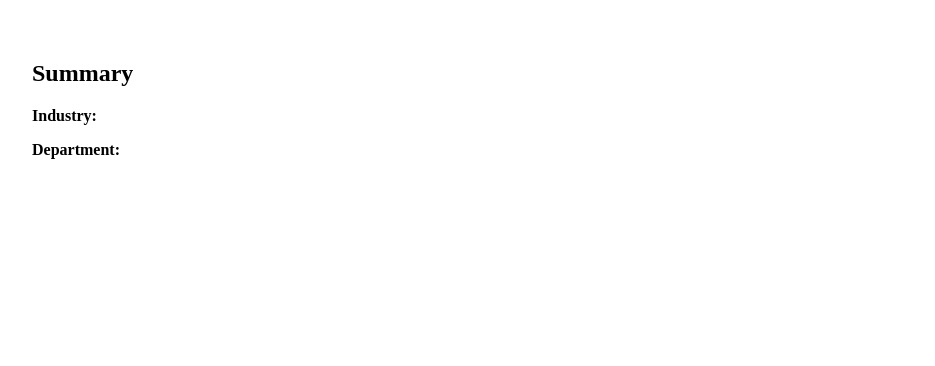
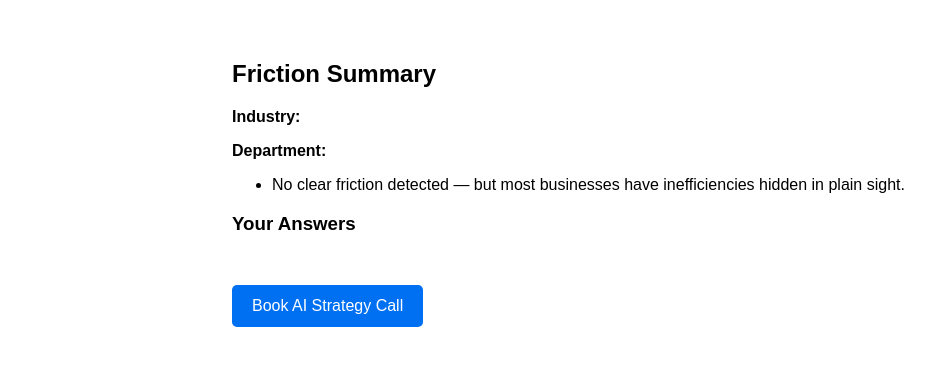
Before and after one commit to 808donm/friction-finder-webapp, a Next.js app: page /summary in a window 1280 px wide. Shown: the top 366 px of the page, without its empty margins (8-943 px from the left). Built offline with nearby package versions, Linux system fonts and the light colour scheme.

Commit message:
Add files via upload

```diff
--- a/pages/summary.js
+++ b/pages/summary.js
@@ -1,5 +1,5 @@
+
 import { useRouter } from 'next/router';
-
 
 export default function Summary() {
   const router = useRouter();
@@ -7,16 +7,57 @@ export default function Summary() {
   const industry = router.query.industry || '';
   const department = router.query.department || '';
 
+  const formattedIndustry = industry === 'dod_contractor' ? 'DoD Contractor' : industry.replace('_', ' ');
+  const formattedDepartment = department.replace('_', ' ');
+
+  const frictionByContext = {
+    hr: "Manual onboarding, training gaps, or scattered employee records may expose the business to compliance and productivity risks.",
+    sales: "Missed follow-ups, pipeline blind spots, or inconsistent CRM usage may be reducing revenue opportunities.",
+    operations: "Redundant manual processes, rework, and bottlenecks may be increasing overhead or slowing down delivery.",
+    finance: "Delayed reconciliation, unclear margin visibility, or fragmented tools may be impacting financial decision-making.",
+    marketing: "Campaign ROI may be unclear or delayed due to disconnected platforms and lack of attribution.",
+    cmmc_compliance: "Unclear or incomplete CMMC preparation may delay contracts or create audit risk. You're wise to assess this now."
+  };
+
+  const summary = [];
+
+  if (frictionByContext[department]) {
+    summary.push(frictionByContext[department]);
+  }
+
+  if (summary.length === 0) {
+    summary.push("No clear friction detected — but most businesses have inefficiencies hidden in plain sight.");
+  }
+
   return (
-    <div style={{ padding: '2rem' }}>
-      <h2>Summary</h2>
-      <p><strong>Industry:</strong> {industry === 'dod_contractor' ? 'DoD Contractor' : industry}</p>
-      <p><strong>Department:</strong> {department}</p>
+    <div style={{ padding: '2rem', maxWidth: '800px', margin: 'auto', fontFamily: 'sans-serif' }}>
+      <h2>Friction Summary</h2>
+      <p><strong>Industry:</strong> {formattedIndustry}</p>
+      <p><strong>Department:</strong> {formattedDepartment}</p>
+      <ul>
+        {summary.map((item, i) => (
+          <li key={i} style={{ marginBottom: '1rem' }}>{item}</li>
+        ))}
+      </ul>
+      <h3>Your Answers</h3>
       <ul>
         {answers.map((a, i) => (
           <li key={i}>{a}</li>
         ))}
       </ul>
+      <a href="https://strategy.cybersecurehawaii.com" target="_blank" rel="noopener noreferrer">
+        <button style={{
+          marginTop: '2rem',
+          padding: '0.75rem 1.25rem',
+          fontSize: '1rem',
+          backgroundColor: '#0070f3',
+          color: '#fff',
+          border: 'none',
+          borderRadius: '5px'
+        }}>
+          Book AI Strategy Call
+        </button>
+      </a>
     </div>
   );
 }
```
